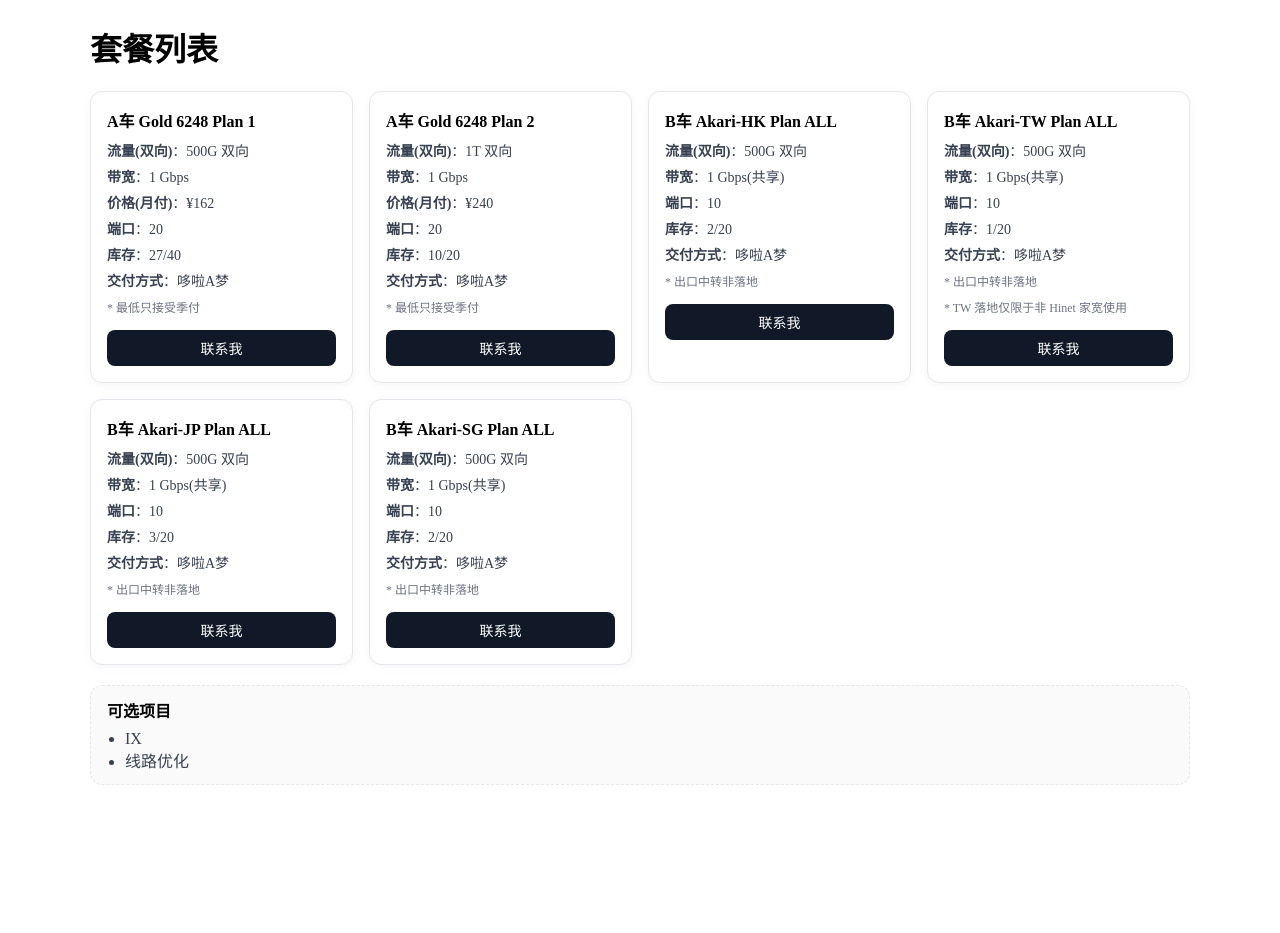
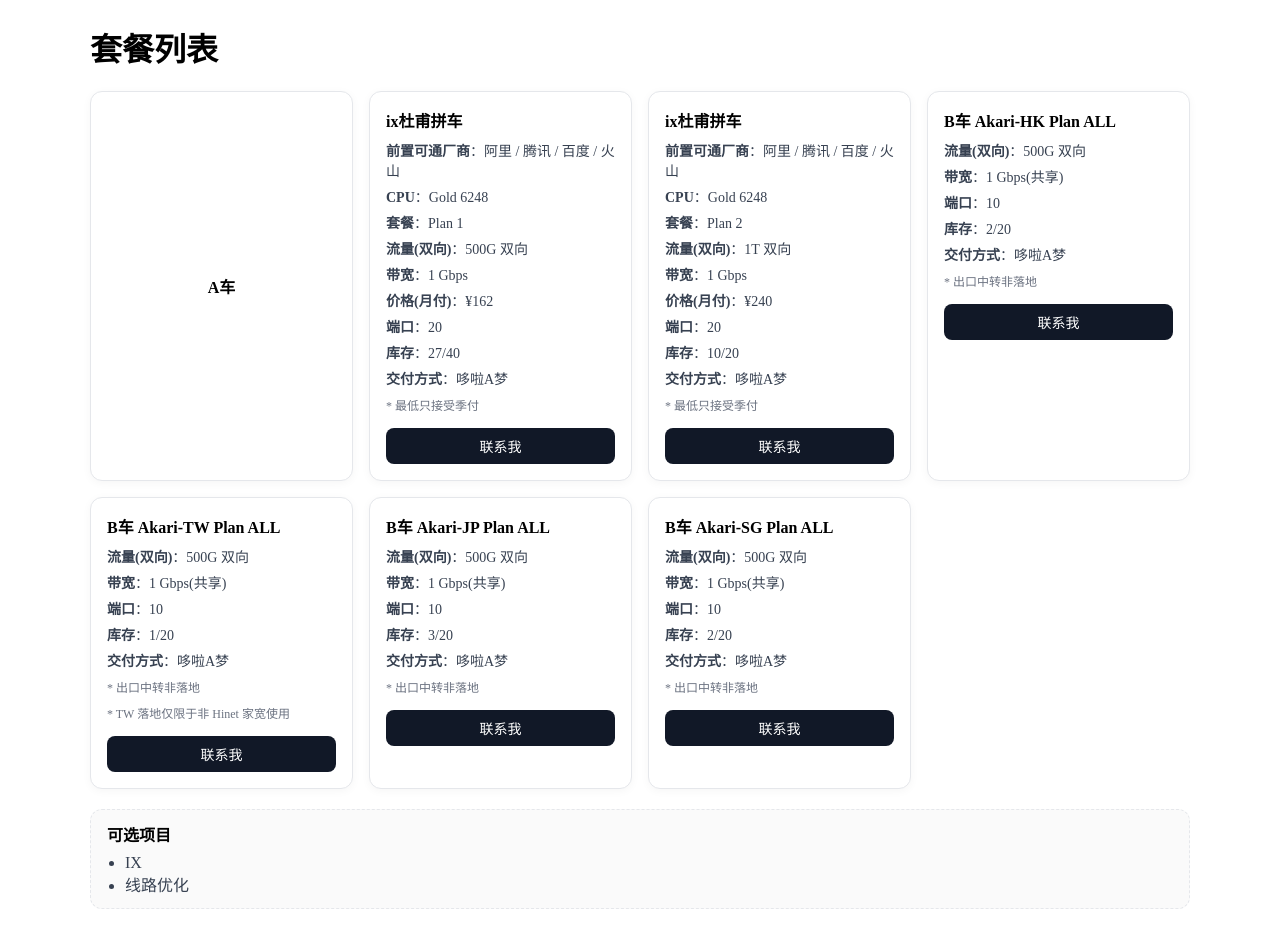
Before and after one commit to L1ttlebear/shoplist, a Vue app: page / in a window 1280 px wide. Before the commit the page ends 809 px from the top, so only its background shows below. Built offline with nearby package versions, Linux system fonts and the light colour scheme.

Commit message:
add A section card and ix plan fields

```diff
--- a/src/components/ProductCard.vue
+++ b/src/components/ProductCard.vue
@@ -1,10 +1,13 @@
 <template>
-  <div class="card">
+  <div class="card" :class="{ section: p.type === 'section' }">
     <div class="title">
       <strong>{{ p.name }}</strong>
     </div>
 
-    <div class="list">
+    <div v-if="p.type !== 'section'" class="list">
+      <div v-if="p.preVendors"><b>前置可通厂商</b>：{{ p.preVendors }}</div>
+      <div v-if="p.cpu"><b>CPU</b>：{{ p.cpu }}</div>
+      <div v-if="p.plan"><b>套餐</b>：{{ p.plan }}</div>
       <div><b>流量(双向)</b>：{{ p.traffic }}</div>
       <div><b>带宽</b>：{{ p.bandwidth }}</div>
       <div v-if="p.priceMonthly"><b>价格(月付)</b>：¥{{ p.priceMonthly }}</div>
@@ -16,7 +19,7 @@
     <div class="note" v-if="p.note">* {{ p.note }}</div>
     <div class="remark" v-if="p.remark">* {{ p.remark }}</div>
 
-    <a class="btn" :href="p.contact" target="_blank">联系我</a>
+    <a v-if="p.type !== 'section'" class="btn" :href="p.contact" target="_blank">联系我</a>
   </div>
 </template>
 
@@ -35,6 +38,11 @@ defineProps({ p: Object });
   flex-direction:column;
   gap:8px;
 }
+.card.section{
+  justify-content:center;
+  align-items:center;
+  min-height:80px;
+}
 .title{font-size:16px;font-weight:600;}
 .list{display:flex;flex-direction:column;gap:6px;font-size:14px;color:#374151;}
 .note,.remark{color:#6b7280;font-size:12px;}
--- a/src/data/products.js
+++ b/src/data/products.js
@@ -1,6 +1,13 @@
 export const products = [
   {
-    name: "A车 Gold 6248 Plan 1",
+    type: "section",
+    name: "A车"
+  },
+  {
+    name: "ix杜甫拼车",
+    preVendors: "阿里 / 腾讯 / 百度 / 火山",
+    cpu: "Gold 6248",
+    plan: "Plan 1",
     traffic: "500G 双向",
     bandwidth: "1 Gbps",
     priceMonthly: 162,
@@ -11,7 +18,10 @@ export const products = [
     contact: "https://t.me/your_username"
   },
   {
-    name: "A车 Gold 6248 Plan 2",
+    name: "ix杜甫拼车",
+    preVendors: "阿里 / 腾讯 / 百度 / 火山",
+    cpu: "Gold 6248",
+    plan: "Plan 2",
     traffic: "1T 双向",
     bandwidth: "1 Gbps",
     priceMonthly: 240,
```
